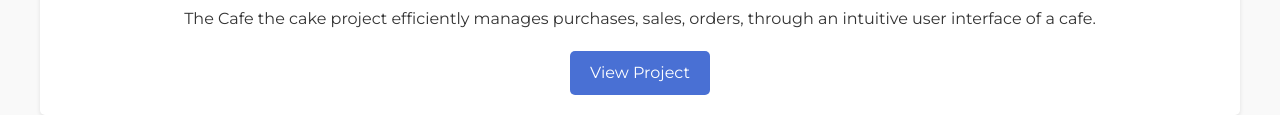
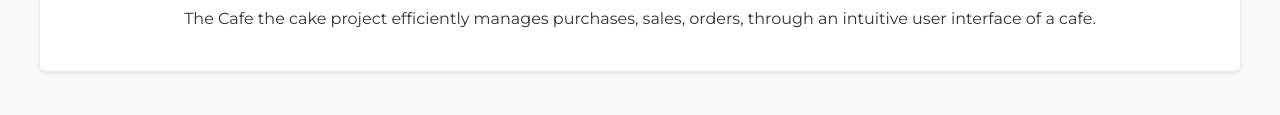
Before and after one commit to dipeshrajtimalsina/Protfolio, a plain HTML site: page index.html in a window 1280 px wide. Shown: the part 839-954 px from the top of the page. Drawn offline with Linux system fonts and the light colour scheme.

Commit message:
Update index.html

```diff
--- a/index.html
+++ b/index.html
@@ -41,7 +41,7 @@
           <img src="" alt="Project Thumbnail">
           <h3>Cafe the cake</h3>
           <p>The Cafe the cake project efficiently manages purchases, sales, orders,  through an intuitive user interface of a cafe.</p>
-          <a href="" class="btn">View Project</a>
+        <!--   <a href="" class="btn">View Project</a> -->
         </div>
         <!-- Add more project sections as needed -->
       </div>
```
